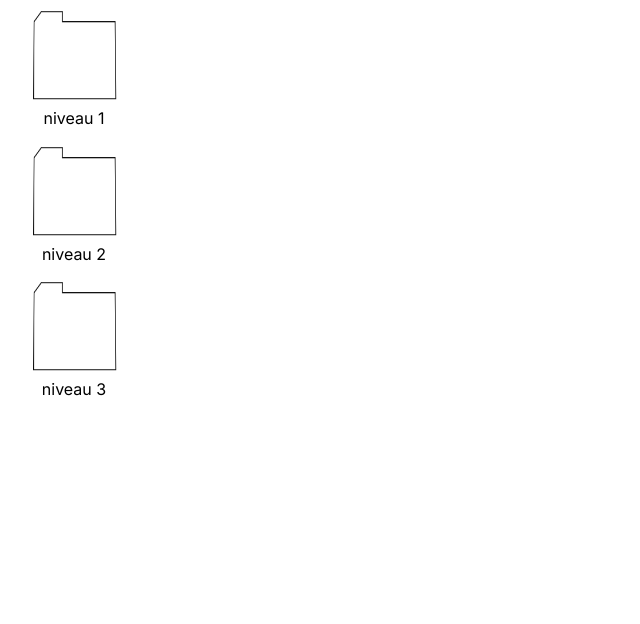
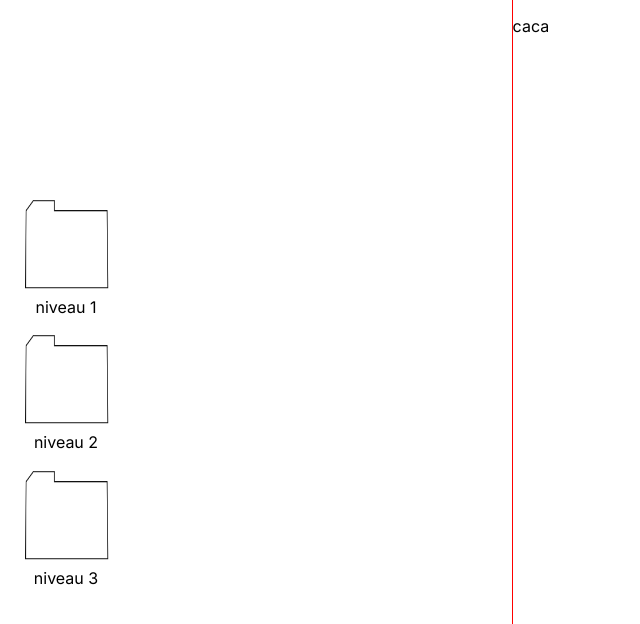
Before and after one commit to Gorhuann/site_gameplay, a Next.js app: page / in a window 1280 px wide. Shown: the top 624 px of the page, without its empty margins (0-640 px from the left). Built offline with nearby package versions, Linux system fonts and the light colour scheme.

Commit message:
Ajout : Separation en deux de la page

```diff
--- /dev/null
+++ b/app/page.css
@@ -0,0 +1,22 @@
+html, body{
+    margin: 0;
+    padding: 0;
+}
+
+main{
+    display: flex;
+    height: 100vh;
+}
+
+section:first-of-type{
+    width: 40vw;
+    border-right: 1px solid red;
+    overflow-y: scroll;
+    display: flex;
+    justify-content: center;
+    flex-direction: column;
+}
+
+section:last-of-type{
+    width: 60vw;
+}
--- a/app/page.tsx
+++ b/app/page.tsx
@@ -1,11 +1,17 @@
 import Fichier from "@/Components/Fichier";
+import "./page.css";
 
 export default function Home() {
   return (
     <main>
-      <Fichier nomFichier="niveau 1"></Fichier>
-      <Fichier nomFichier="niveau 2"></Fichier>
-      <Fichier nomFichier="niveau 3"></Fichier>
+      <section>
+        <Fichier nomFichier="niveau 1"></Fichier>
+        <Fichier nomFichier="niveau 2"></Fichier>
+        <Fichier nomFichier="niveau 3"></Fichier>
+      </section>
+      <section>
+        <p>caca</p>
+      </section>
     </main>
   );
 }
```
